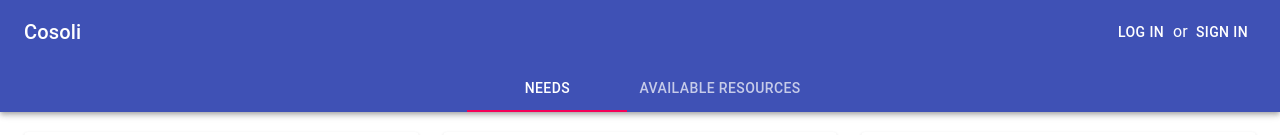
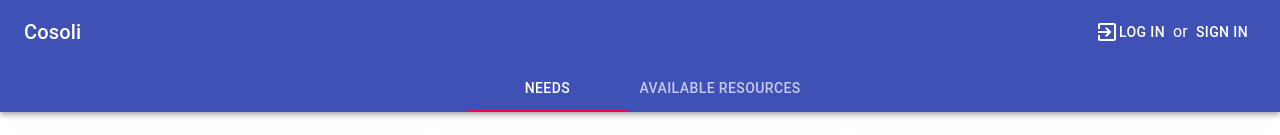
Before and after one commit to AdriatikDushica/hack-zurich-codevscovid-frontend, a React (Create React App) app: page /hack-zurich-codevscovid-frontend/needs in a window 1280 px wide. Shown: the top 135 px of the page. Built offline with nearby package versions, Linux system fonts and the light colour scheme.

Commit message:
add icon to log in

```diff
--- a/src/Pages/Login.js
+++ b/src/Pages/Login.js
@@ -8,6 +8,7 @@ import DialogTitle from "@material-ui/core/DialogTitle";
 import Typography from "@material-ui/core/Typography";
 import { connect } from "react-redux";
 import { setJwtToken } from "../redux/reducers/actionCreators";
+import ExitToAppIcon from "@material-ui/icons/ExitToApp";
 
 const Login = ({ setToken }) => {
   const [open, setOpen] = React.useState(false);
@@ -56,7 +57,7 @@ const Login = ({ setToken }) => {
   return (
     <div>
       <Button color="inherit" onClick={handleClickOpen}>
-        Log in
+        <ExitToAppIcon /> Log in
       </Button>
       <Dialog open={open} onClose={handleClose}>
         <DialogTitle id="form-dialog-title">Sign in</DialogTitle>
```
